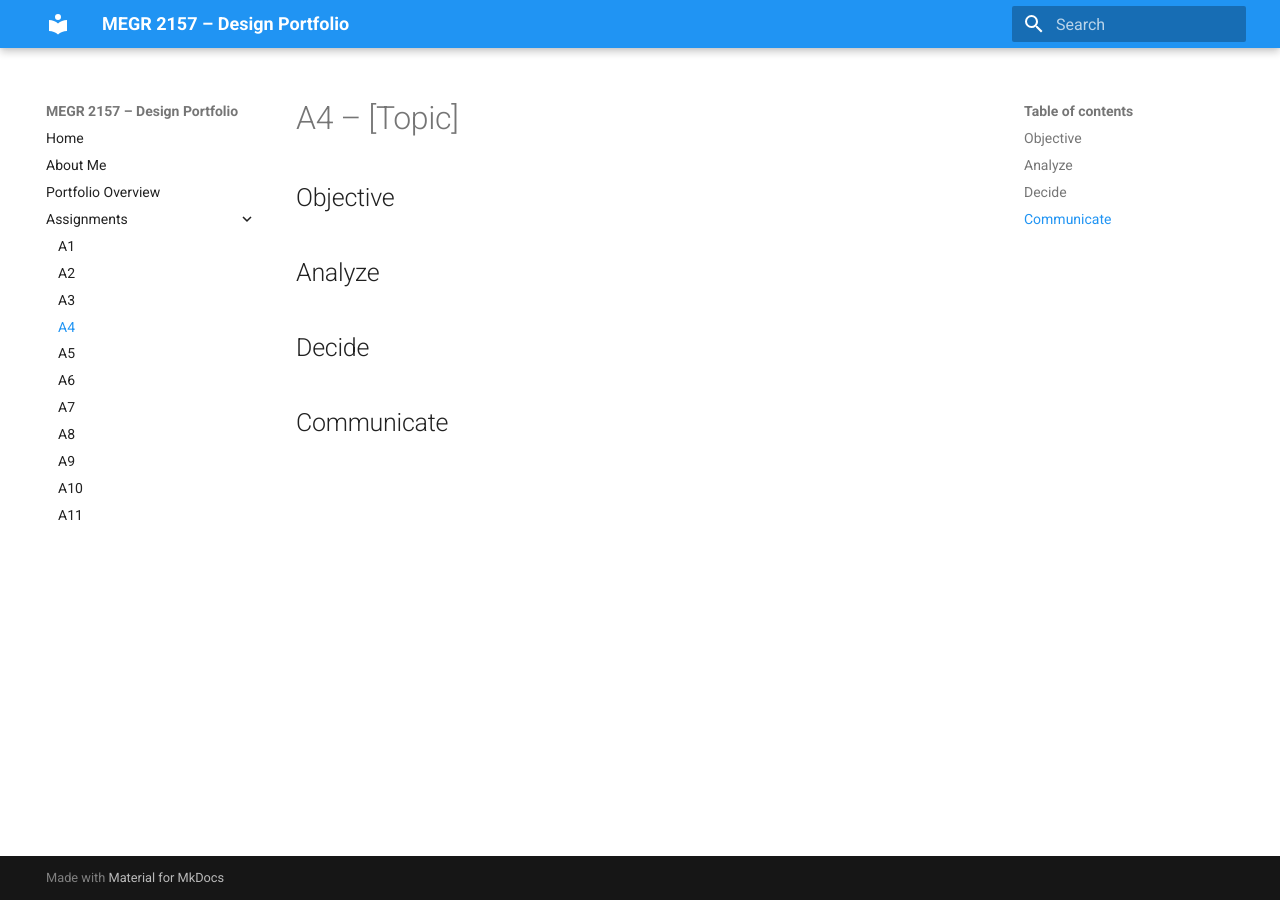
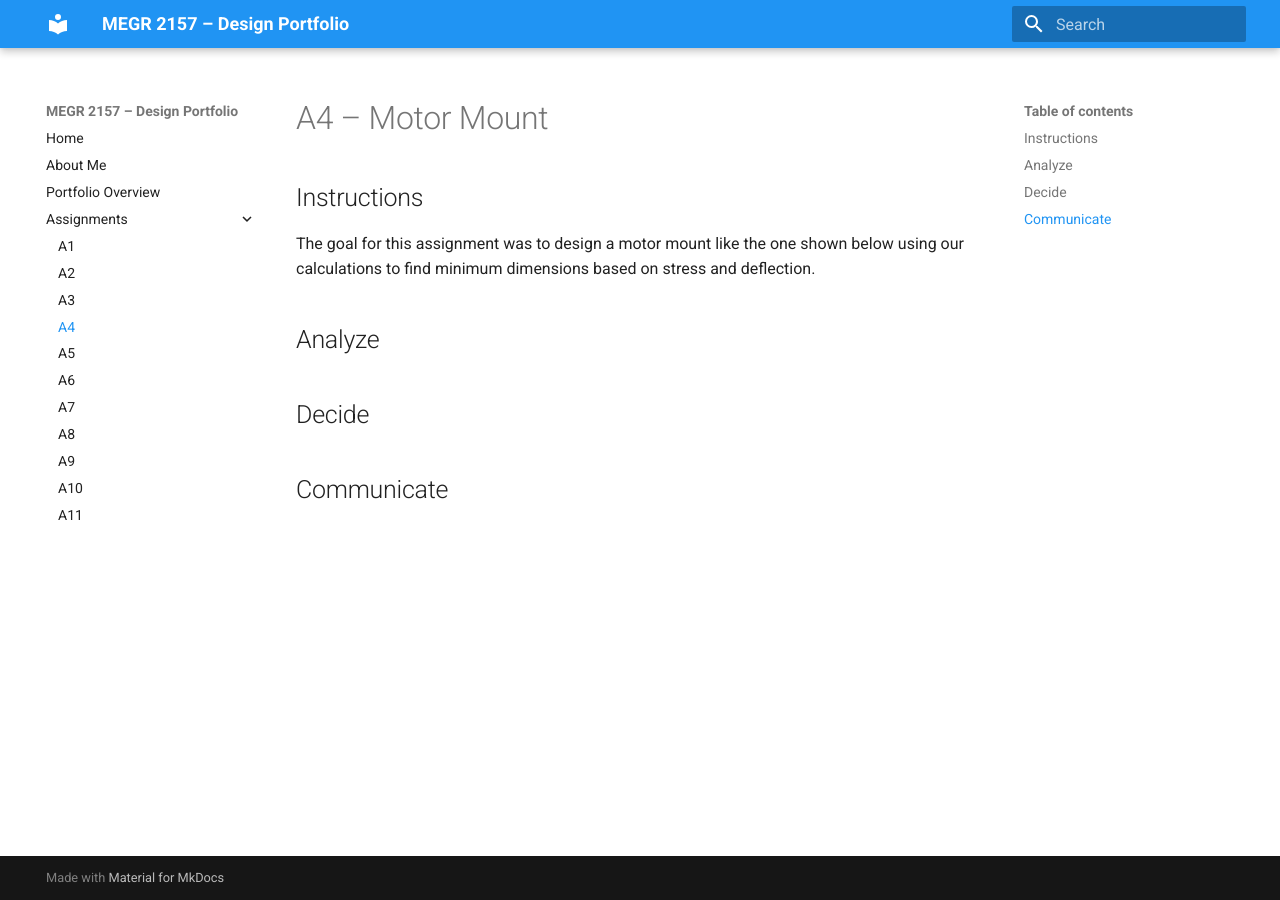
Before and after one commit to mgrego35/megr2156-portfolio, an MkDocs documentation site: the page built from docs/assignments/A04/index.md, in a window 1280 px wide. Built offline with MkDocs 1.6.1 and Material for MkDocs 9.7.7, drawn with Linux system fonts in a browser that asks for light colours.

Commit message:
Update index.md

```diff
--- a/docs/assignments/A04/index.md
+++ b/docs/assignments/A04/index.md
@@ -1,7 +1,8 @@
-# A4 – [Topic]
+# A4 – Motor Mount
 
-## Objective
+## Instructions
 
+The goal for this assignment was to design a motor mount like the one shown below using our calculations to find minimum dimensions based on stress and deflection.
 
 ## Analyze
 
```
